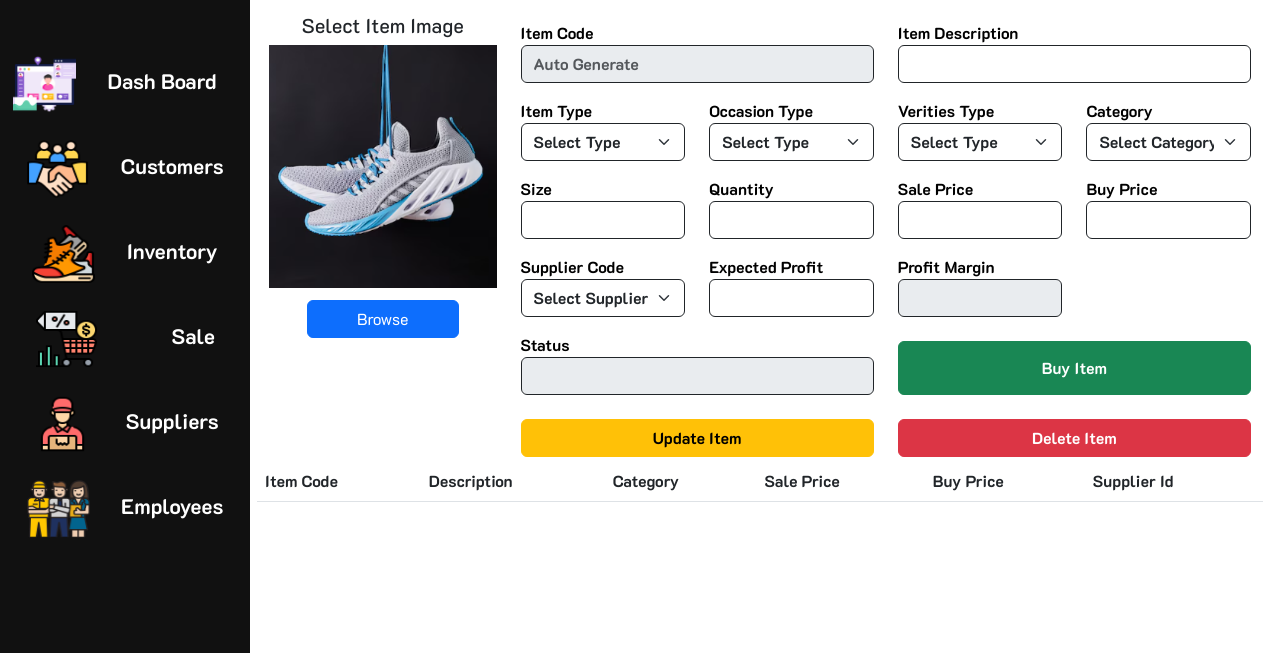
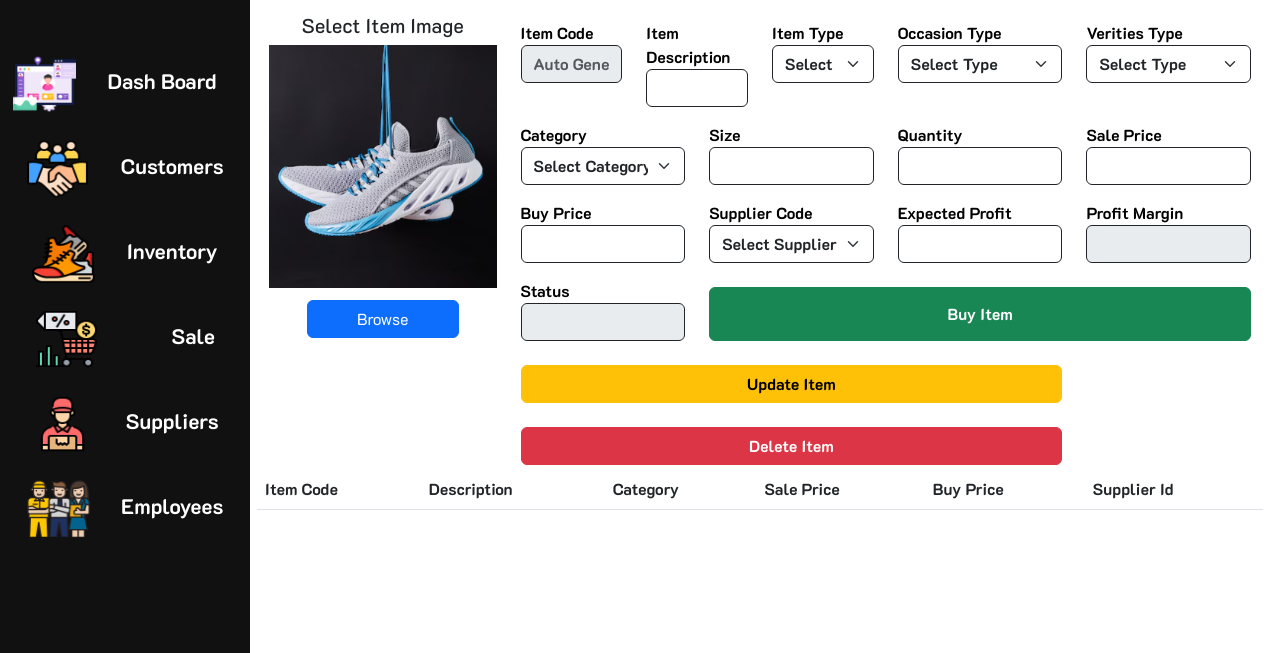
Before and after one commit to dinildamsith/Hello_Shoes_Pvt._Ltd_FrontEnd, a plain HTML site: page view/item.html in a window 1280 px wide. Shown: the part 147-800 px from the top of the page. Drawn offline with Linux system fonts and the light colour scheme; no server answers.

Commit message:
changes added

```diff
--- a/view/item.html
+++ b/view/item.html
@@ -141,7 +141,7 @@
 
                 <div class="row">
 
-                    <div class="col-12 col-xxl-2 col-xl-6 col-lg-6 col-md-6 col-sm-6  mt-3">
+                    <div class="col-12 col-xxl-2 col-xl-2 col-lg-3 col-md-6 col-sm-6  mt-3">
                         <div class="form-group">
                             <label for="itemIdTxt" class="text-black fw-bold ">Item Code</label>
                             <div class="search-container">
@@ -152,7 +152,7 @@
                     </div>
 
 
-                    <div class="col-12 col-xxl-2 col-xl-6 col-lg-6 col-md-6 col-sm-6 mt-3">
+                    <div class="col-12 col-xxl-2 col-xl-2 col-lg-3 col-md-6 col-sm-6 mt-3">
                         <div class="form-group">
                             <label for="itemDescTxt" class="text-black fw-bold ">Item Description</label>
                             <div class="search-container">
@@ -162,7 +162,7 @@
                         </div>
                     </div>
 
-                    <div class="col-12 col-xxl-2 col-xl-3 col-lg-3 col-md-6 col-sm-6 mt-3">
+                    <div class="col-12 col-xxl-2 col-xl-2 col-lg-3 col-md-6 col-sm-6 mt-3">
                         <div class="form-group">
                             <label for="itemTypeOpation" class="text-black fw-bold">Item Type</label>
                             <div class="search-container">
@@ -259,7 +259,7 @@
                     </div>
 
 
-                    <div class="col-12 col-xxl-2 col-xl-3 col-lg-6 col-md-6 col-sm-6 mt-3">
+                    <div class="col-12 col-xxl-2 col-xl-3 col-lg-3 col-md-6 col-sm-6 mt-3">
                         <div class="form-group">
                             <label for="buyPriceTxt" class="text-black fw-bold ">Buy Price</label>
                             <div class="search-container">
@@ -271,7 +271,7 @@
 
 
 
-                    <div class="col-12 col-xxl-3 col-xl-3 col-lg-6 col-md-6 col-sm-6 mt-3">
+                    <div class="col-12 col-xxl-3 col-xl-3 col-lg-3 col-md-6 col-sm-6 mt-3">
                         <div class="form-group">
                             <label for="supplierCodeOption" class="text-black fw-bold">Supplier Code</label>
                             <div class="search-container">
@@ -305,7 +305,7 @@
                         </div>
                     </div>
 
-                    <div class="col-12 col-xxl-3 col-xl-6 col-lg-6 col-md-6 col-sm-12 mt-3">
+                    <div class="col-12 col-xxl-3 col-xl-3 col-lg-3 col-md-6 col-sm-6 mt-3">
                         <div class="form-group">
                             <label for="statusTxt" class="text-black fw-bold ">Status</label>
                             <div class="search-container">
@@ -315,15 +315,15 @@
                         </div>
                     </div>
 
-                    <div class="col-12 col-xxl-12 col-xl-6 d-flex justify-content-center mt-4 mt-xxl-4 mt-xl-4 mt-lg-4 mt-md-4 mt-sm-4  ">
+                    <div class="col-12 col-xxl-12 col-xl-9 col-lg-6 col-sm-6 d-flex justify-content-center mt-4 mt-xxl-4 mt-xl-4 mt-lg-4 mt-md-4 mt-sm-4  ">
                         <button type="button" class="btn btn-success fw-bold col-12 " id="itemBuyBtn">Buy Item</button>
                     </div>
 
-                    <div class="col-12 col-xxl-12 col-xl-6 d-flex justify-content-center mt-4 mt-xxl-4 mt-xl-4 mt-lg-4 mt-md-4 mt-sm-4">
+                    <div class="col-12 col-xxl-12 col-xl-9 col-lg-6 col-sm-6 d-flex justify-content-center mt-4 mt-xxl-4 mt-xl-4 mt-lg-4 mt-md-4 mt-sm-4">
                         <button type="button" class="btn btn-warning fw-bold col-12 " id="itemUpdateBtn">Update Item</button>
                     </div>
 
-                    <div class="col-12 col-xxl-12 col-xl-6 d-flex justify-content-center mt-4 mt-xxl-4 mt-xl-4 mt-lg-4 mt-md-4 mt-sm-4 ">
+                    <div class="col-12 col-xxl-12 col-xl-9 col-lg-6 col-sm-6 d-flex justify-content-center mt-4 mt-xxl-4 mt-xl-4 mt-lg-4 mt-md-4 mt-sm-4 ">
                         <button type="button" class="btn btn-danger fw-bold col-12 " id="itemDeleteBtn">Delete Item</button>
                     </div>
 
```
